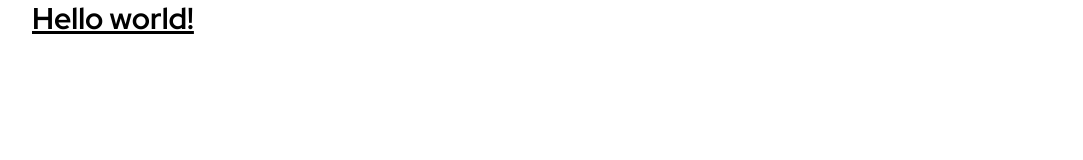
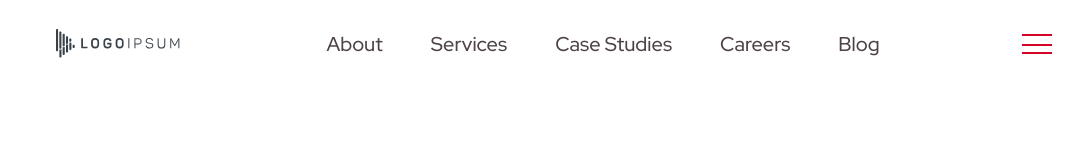
Before and after one commit to TozurElena/Tailwind, a website: page index.html in a window 1280 px wide. Shown: the whole page, without its empty margins (88-1171 px from the left). Drawn offline with Linux system fonts and the light colour scheme.

Commit message:
creer navbar

```diff
--- a/index.html
+++ b/index.html
@@ -13,9 +13,28 @@
 </head>
 <body>
   <div class="container">
-    <h1 class="text-3xl font-bold underline">
-      Hello world!
-    </h1>
+    <header>
+      <div class="container">
+        <nav class="flex justify-between items-center pt-[26px]">
+          <a href="#"><img src="./img/Logo.svg" alt="Logo"></a>
+
+          <ul class="flex gap-12 md:hidden">
+            <li><a href="#" class="font-medium text-xl text-lightblack hover:text-darked transition-colors lg:text-base">About</a></li>
+            <li><a href="#" class="font-medium text-xl text-lightblack hover:text-darked transition-colors lg:text-base">Services</a></li>
+            <li><a href="#" class="font-medium text-xl text-lightblack hover:text-darked transition-colors lg:text-base">Case Studies</a></li>
+            <li><a href="#" class="font-medium text-xl text-lightblack hover:text-darked transition-colors lg:text-base">Careers</a></li>
+            <li><a href="#" class="font-medium text-xl text-lightblack hover:text-darked transition-colors lg:text-base">Blog</a></li>
+          </ul>
+
+          <!-- Burger Button -->
+          <button class="burger">
+            <span class="burger-line top-line"></span>
+            <span class="burger-line mid-line"></span>
+            <span class="burger-line bottom-line"></span>
+          </button>
+        </nav>
+      </div>
+    </header>
   </div>
 
 
--- a/src/input.css
+++ b/src/input.css
@@ -12,3 +12,41 @@
     @apply max-w-[1080px];
   }
 }
+
+/* Burger Style */
+.burger {
+  height: 20px;
+  position: relative;
+  width: 30px;
+}
+.burger-line {
+  display: flex;
+  width: 30px;
+  height: 2px;
+  background: #d70026;
+  transition: 0.3s all ease;
+}
+.top-line {
+  position: absolute;
+  left: 0;
+  top: 0;
+}
+.mid-line {
+  position: absolute;
+  left: 0;
+  top: 50%;
+  transform: translate(0 -50%);
+}
+.bottom-line {
+  position: absolute;
+  left: 0;
+  bottom: 0;
+}
+.burger.active > .top-line {
+  transform: translateY(8px) rotate(45deg);
+  transition: 0.3s all ease;
+}
+.burger.active > .mid-line {
+  opacity: 0;
+  transition: 0.3s all ease;
+}
```
Also changed, not shown: css/main.css, img/Logo.svg (added).
